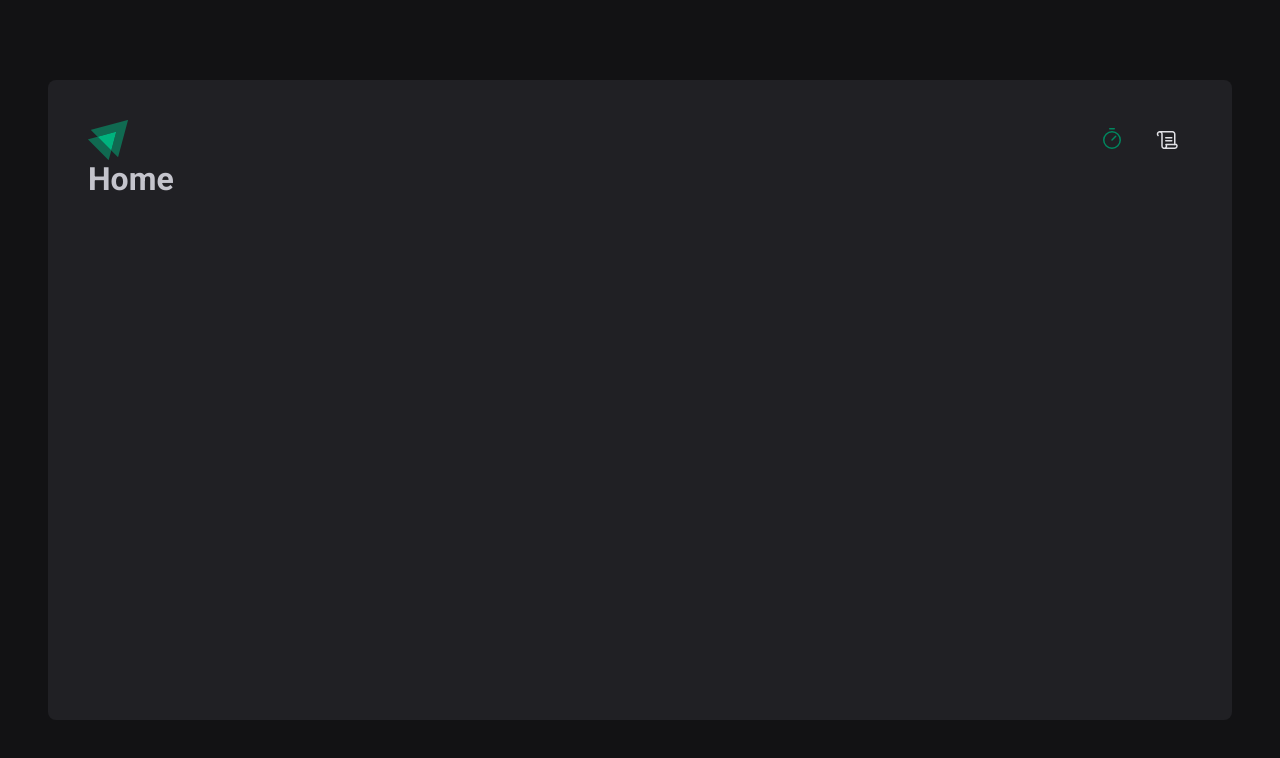
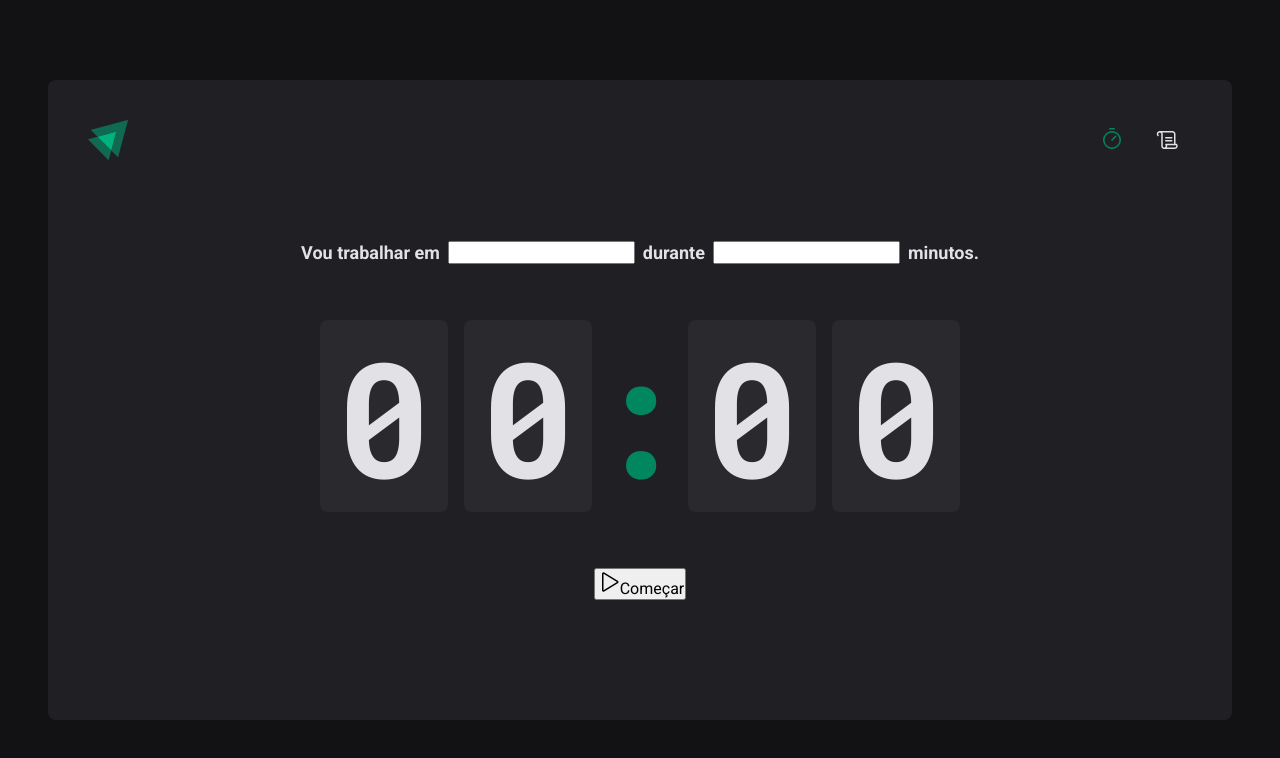
Before and after one commit to leandrocitro/timer, a React (Vite) app: page / in a window 1280 px wide. Shown: the top 758 px of the page. Built offline with nearby package versions, Linux system fonts and the light colour scheme.

Commit message:
Adicionando contador na Home e estilização

```diff
--- a/src/components/Header/styles.ts
+++ b/src/components/Header/styles.ts
@@ -8,6 +8,7 @@
     nav {
         display: flex;
         gap: 0.5rem;
+
 
         a {
             width: 3rem;
@@ -29,7 +30,7 @@
 
             &.active {
                 color: ${(props) => props.theme['green-500']};
-                border-bottom: 3px solid transparent ${(props) => props.theme['green-500']};
+
             }
 
 
--- a/src/pages/Home.tsx
+++ /dev/null
@@ -1,9 +0,0 @@
-export function Home() {
-    return (
-        <div>
-            <h1> Home </h1>
-
-        </div>
-
-    )
-}
--- /dev/null
+++ b/src/pages/Home/index.tsx
@@ -0,0 +1,35 @@
+import { Play } from "phosphor-react";
+import { CountDowContainer, FormContainer, HomeContainer, Separator } from "./styles";
+
+export function Home() {
+    return (
+        <HomeContainer>
+            <form action="">
+                <FormContainer>
+                    <label htmlFor="">Vou trabalhar em</label>
+                    <input id="task" />
+
+                    <label htmlFor="">durante</label>
+                    <input type="number" id="minutesAmount" />
+
+                    <span>minutos.</span>
+                </FormContainer>
+
+                <CountDowContainer>
+                    <span>0</span>
+                    <span>0</span>
+                    <Separator>:</Separator>
+                    <span>0</span>
+                    <span>0</span>
+                </CountDowContainer>
+
+                <button type="submit">
+                    <Play size={24} />
+                    Começar
+                </button>
+            </form>
+
+
+        </HomeContainer>
+    )
+}
--- /dev/null
+++ b/src/pages/Home/styles.ts
@@ -0,0 +1,56 @@
+import { styled } from "styled-components";
+
+export const HomeContainer = styled.main`
+flex: 1;
+
+display: flex;
+flex-direction: column;
+align-items: center;
+justify-content: center;
+
+form {
+    display: flex;
+    flex-direction: column;
+    align-items: center;
+    gap: 3.5rem;
+}
+`
+
+export const FormContainer = styled.div`
+width: 100%;
+display: flex;
+align-items: center;
+justify-content: center;
+gap: 0.5rem;
+color: ${props => props.theme['gray-100']};
+font-size: 1.125rem;
+font-weight: bold;
+flex-wrap: wrap;
+`
+
+
+export const CountDowContainer = styled.div`
+font-family: 'Roboto Mono', monospace;
+font-size: 10rem;
+line-height: 8rem;
+color: ${props => props.theme['gray-100']};
+
+display: flex;
+gap: 1rem;
+
+span {
+    background: ${(props)=> props.theme['gray-700']};
+    padding: 2rem 1rem;
+    border-radius: 8px;
+}
+`;
+
+export const Separator = styled.div`
+  padding: 2rem 0;
+  color: ${props => props.theme['green-500']};
+
+  width: 4rem;
+  overflow: hidden;
+  display: flex;
+  justify-content: center;
+`
--- a/src/styles/global.ts
+++ b/src/styles/global.ts
@@ -15,6 +15,7 @@
     body {
         background-color: ${props => props.theme['gray-900']};
         color: ${props => props.theme['gray-300']};
+        -webkit-font-smoothing: antialiased;
     }
 
     body, input, textarea, button {
```
